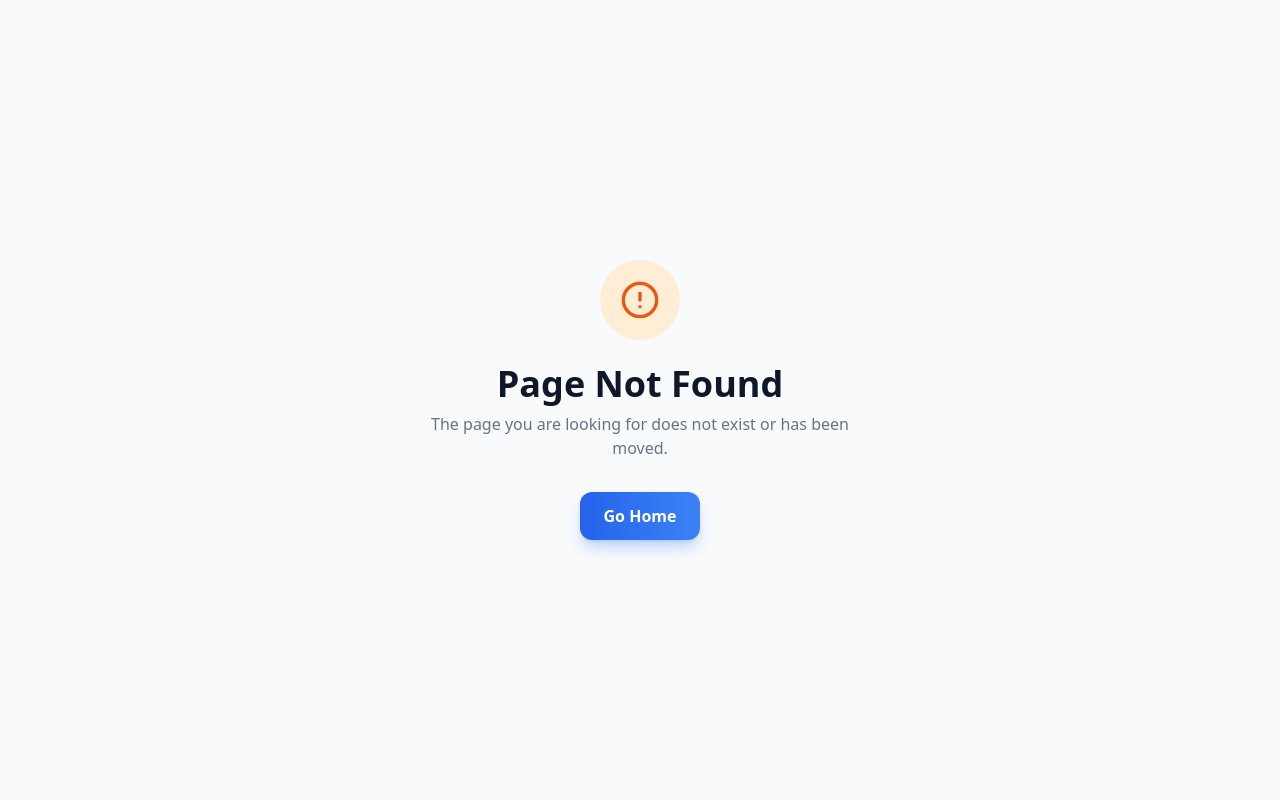
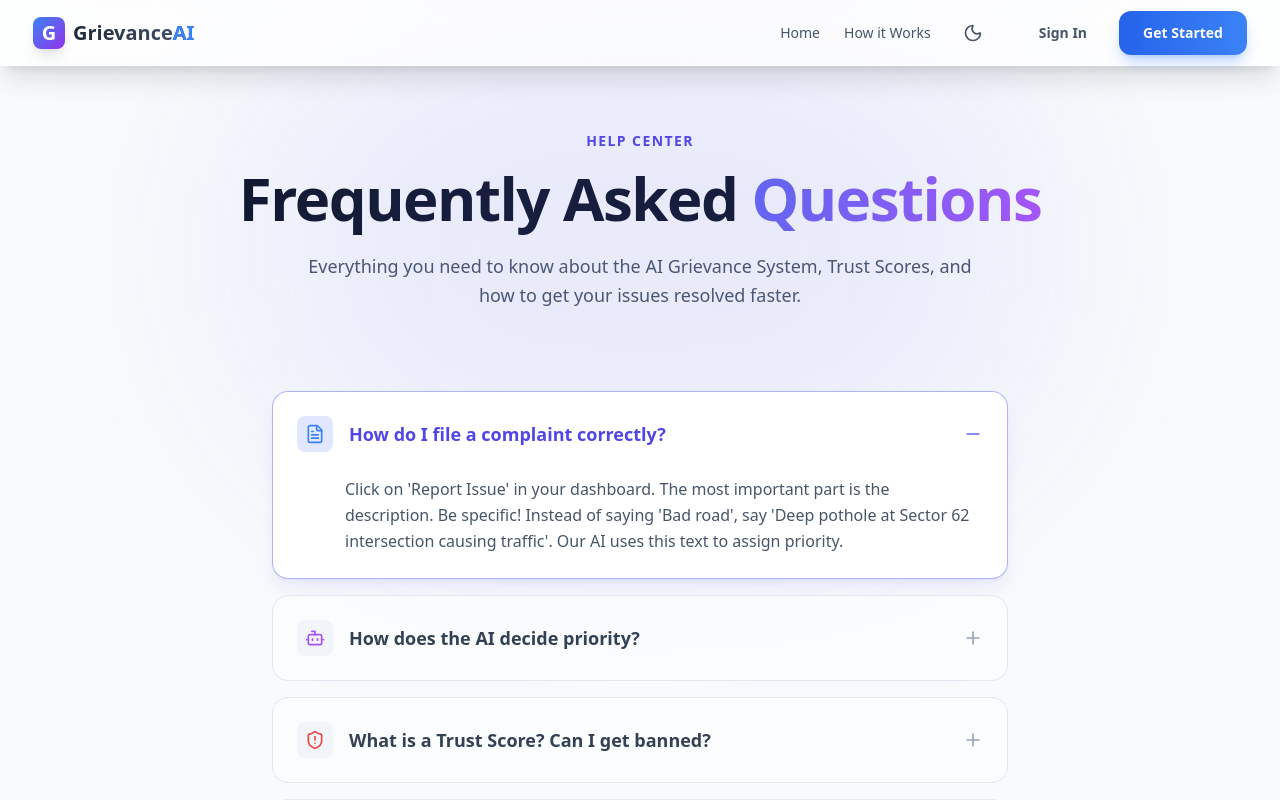
Before and after one commit to Aditya06pandey1368/AI-Grievance-System, a React (Vite) app in the folder client/: page /faq in a window 1280 px wide. Before the commit this address had no page. Shown: the top 800 px of the page. Built offline with nearby package versions, Linux system fonts and the light colour scheme.

Commit message:
Added Faq.jsx page

```diff
--- a/client/src/App.jsx
+++ b/client/src/App.jsx
@@ -37,6 +37,7 @@ import AuditLogs from "./pages/superAdmin/AuditLogs";
 import UserManagement from "./pages/superAdmin/UserManagement";
 import FraudMonitor from "./pages/superAdmin/FraudMonitor";
 import HowItWorks from "./components/layout/HowItWorks";
+import Faq from "./pages/common/Faq";
 
 function App() {
   return (
@@ -53,6 +54,7 @@ function App() {
             <Route path="/unauthorized" element={<Unauthorized />} />
             <Route path="/complaint/:id" element={<ComplaintDetail />} />
             <Route path="/about" element={<HowItWorks />} />
+            <Route path="/faq" element={<Faq />} />
 
             {/* --- CITIZEN ROUTES (Fixed) --- */}
             <Route element={<ProtectedRoute allowedRoles={['citizen']} />}>
--- /dev/null
+++ b/client/src/pages/common/Faq.jsx
@@ -0,0 +1,159 @@
+import { useState } from "react";
+import { motion, AnimatePresence } from "framer-motion";
+import {
+  Plus, Minus, ShieldAlert, Bot, FileText,
+  HelpCircle, AlertTriangle, CheckCircle, Clock
+} from "lucide-react";
+import Navbar from "../../components/layout/Navbar";
+import Footer from "../../components/layout/Footer";
+
+// Moved array logic here, using imported 'Clock' to fix ReferenceError
+const faqs = [
+  {
+    category: "General & Filing",
+    question: "How do I file a complaint correctly?",
+    answer: "Click on 'Report Issue' in your dashboard. The most important part is the description. Be specific! Instead of saying 'Bad road', say 'Deep pothole at Sector 62 intersection causing traffic'. Our AI uses this text to assign priority.",
+    icon: <FileText className="w-5 h-5 text-blue-500" />
+  },
+  {
+    category: "AI & Priority",
+    question: "How does the AI decide priority?",
+    answer: "Our NLP (Natural Language Processing) engine scans your description for keywords related to urgency (e.g., 'fire', 'accident', 'blocked'). It automatically assigns High, Medium, or Low priority. High priority tickets alert officers immediately.",
+    icon: <Bot className="w-5 h-5 text-purple-500" />
+  },
+  {
+    category: "Account & Safety",
+    question: "What is a Trust Score? Can I get banned?",
+    answer: "Yes. Every citizen starts with a Trust Score of 100. If you submit fake reports, spam, or abusive content, your score drops. If it falls below 20, your account is automatically banned by the system to prevent misuse.",
+    icon: <ShieldAlert className="w-5 h-5 text-red-500" />
+  },
+  {
+    category: "Resolution",
+    question: "How long does it take to resolve an issue?",
+    answer: "It depends on the category. Critical issues (like Fire/Safety) have an SLA (deadline) of 4-6 hours. Routine maintenance (Roads/Water) typically takes 24-48 hours. You can track the timer in real-time on your dashboard.",
+    icon: <Clock className="w-5 h-5 text-orange-500" />
+  },
+  {
+    category: "AI Accuracy",
+    question: "What if the AI assigns the wrong department?",
+    answer: "While our AI is 99% accurate, mistakes can happen. If a complaint is misrouted, the assigned Officer can manually 'Re-classify' it to the correct department without you needing to file it again.",
+    icon: <AlertTriangle className="w-5 h-5 text-yellow-500" />
+  }
+];
+
+const Faq = () => {
+  const [openIndex, setOpenIndex] = useState(0);
+
+  return (
+    <div className="min-h-screen bg-slate-50 dark:bg-[#0B1120] text-slate-900 dark:text-white font-sans transition-colors duration-300 overflow-x-hidden">
+      <Navbar />
+
+      {/* --- HERO SECTION --- */}
+      <div className="relative pt-32 pb-20 px-6 text-center z-10">
+        {/* Background FX */}
+        <div className="absolute top-0 left-1/2 -translate-x-1/2 w-[800px] h-[500px] bg-indigo-500/10 rounded-full blur-[120px] pointer-events-none" />
+
+        <motion.div
+          initial={{ opacity: 0, y: 20 }}
+          animate={{ opacity: 1, y: 0 }}
+          transition={{ duration: 0.6 }}
+        >
+          <span className="text-indigo-600 dark:text-indigo-400 font-bold tracking-widest uppercase text-sm">
+            Help Center
+          </span>
+          <h1 className="text-4xl md:text-6xl font-black mt-4 mb-6 tracking-tight">
+            Frequently Asked <span className="text-transparent bg-clip-text bg-gradient-to-r from-indigo-500 to-purple-500">Questions</span>
+          </h1>
+          <p className="text-lg text-slate-600 dark:text-slate-400 max-w-2xl mx-auto leading-relaxed">
+            Everything you need to know about the AI Grievance System, Trust Scores, and how to get your issues resolved faster.
+          </p>
+        </motion.div>
+      </div>
+
+      {/* --- FAQ ACCORDION --- */}
+      <div className="max-w-3xl mx-auto px-4 pb-32 relative z-10">
+        <div className="space-y-4">
+          {faqs.map((faq, index) => (
+            <AccordionItem
+              key={index}
+              faq={faq}
+              isOpen={openIndex === index}
+              onClick={() => setOpenIndex(index === openIndex ? null : index)}
+            />
+          ))}
+        </div>
+      </div>
+
+      {/* --- STILL STUCK CTA --- */}
+      <section className="py-20 bg-white dark:bg-slate-900 border-t border-slate-200 dark:border-slate-800">
+          <div className="max-w-4xl mx-auto px-6 text-center">
+              <div className="w-16 h-16 bg-indigo-100 dark:bg-indigo-900/50 rounded-2xl flex items-center justify-center mx-auto mb-6">
+                  <HelpCircle className="w-8 h-8 text-indigo-600 dark:text-indigo-400" />
+              </div>
+              <h2 className="text-3xl font-bold mb-4">Still have questions?</h2>
+              <p className="text-slate-500 dark:text-slate-400 mb-8">
+                  Can't find the answer you're looking for? Reach out to our support team.
+              </p>
+              <button className="px-8 py-3 rounded-xl bg-slate-900 dark:bg-white text-white dark:text-slate-900 font-bold hover:opacity-90 transition-opacity">
+                  Contact Support
+              </button>
+          </div>
+      </section>
+
+      <Footer />
+    </div>
+  );
+};
+
+// --- ACCORDION ITEM COMPONENT ---
+const AccordionItem = ({ faq, isOpen, onClick }) => {
+  return (
+    <motion.div
+      initial={false}
+      className={`group rounded-2xl border transition-all duration-300 overflow-hidden ${
+        isOpen
+          ? "bg-white dark:bg-slate-800 border-indigo-500/50 shadow-lg shadow-indigo-500/10"
+          : "bg-white/50 dark:bg-slate-900/50 border-slate-200 dark:border-slate-800 hover:border-indigo-300 dark:hover:border-slate-600"
+      }`}
+    >
+      <button
+        onClick={onClick}
+        className="w-full flex items-center justify-between p-6 text-left"
+      >
+        <div className="flex items-center gap-4">
+          <div className={`p-2 rounded-lg transition-colors ${
+            isOpen ? "bg-indigo-100 dark:bg-indigo-900/30" : "bg-slate-100 dark:bg-slate-800"
+          }`}>
+            {faq.icon}
+          </div>
+          <span className={`text-lg font-bold transition-colors ${
+            isOpen ? "text-indigo-600 dark:text-indigo-400" : "text-slate-700 dark:text-slate-200"
+          }`}>
+            {faq.question}
+          </span>
+        </div>
+
+        <div className={`transition-transform duration-300 ${isOpen ? "rotate-180" : ""}`}>
+            {isOpen ? <Minus className="w-5 h-5 text-indigo-500" /> : <Plus className="w-5 h-5 text-slate-400" />}
+        </div>
+      </button>
+
+      <AnimatePresence>
+        {isOpen && (
+          <motion.div
+            initial={{ height: 0, opacity: 0 }}
+            animate={{ height: "auto", opacity: 1 }}
+            exit={{ height: 0, opacity: 0 }}
+            transition={{ duration: 0.3, ease: "easeInOut" }}
+          >
+            <div className="px-6 pb-6 pl-[4.5rem] pr-8 text-slate-600 dark:text-slate-400 leading-relaxed">
+              {faq.answer}
+            </div>
+          </motion.div>
+        )}
+      </AnimatePresence>
+    </motion.div>
+  );
+};
+
+export default Faq;
```
